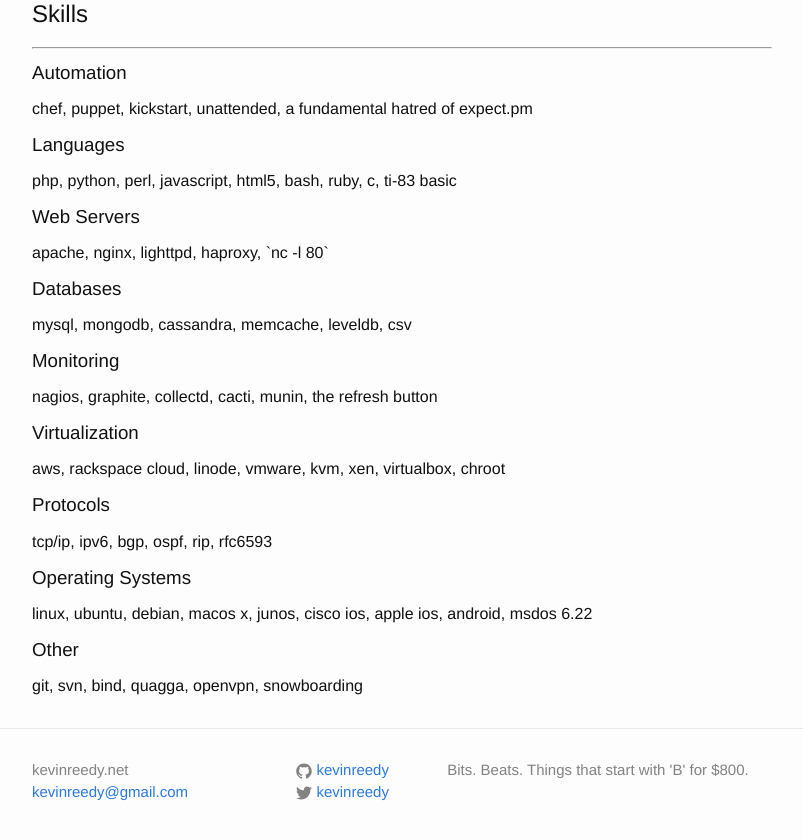
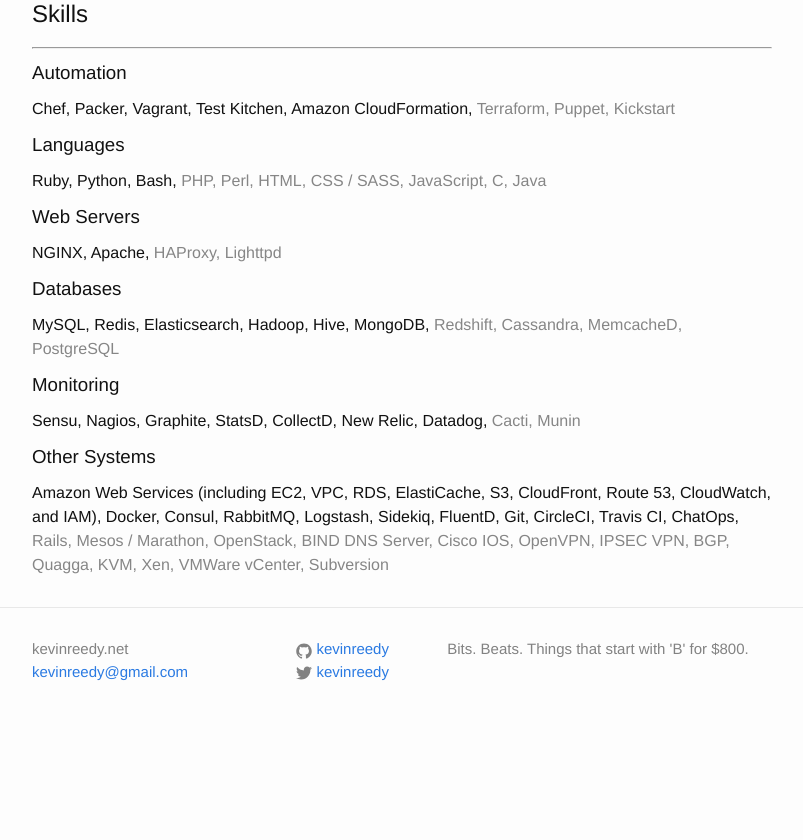
Before and after one commit to kevinreedy/kevinreedy.net, a Jekyll site: the page built from resume.html, in a window 1280 px wide, cut to the strip 402-1266 px from the top of the page. Shown: the top 840 px of the strip, without its empty margins (238-1041 px from the left). Built offline with Jekyll 4.4.1, drawn with Linux system fonts in a browser that asks for light colours; after the commit the page ends 1145 px from its top, so only the background shows below that.

Commit message:
update skills list

```diff
--- a/_data/resume/skills.yml
+++ b/_data/resume/skills.yml
@@ -1,78 +1,83 @@
 - Automation:
     primary:
-      - chef
-      - puppet
-      - kickstart
-      - unattended
-      - a fundamental hatred of expect.pm
+      - Chef
+      - Packer
+      - Vagrant
+      - Test Kitchen
+      - Amazon CloudFormation
+    secondary:
+      - Terraform
+      - Puppet
+      - Kickstart
 - Languages:
     primary:
-      - php
-      - python
-      - perl
-      - javascript
-      - html5
-      - bash
-      - ruby
-      - c
-      - "ti-83 basic"
+      - Ruby
+      - Python
+      - Bash
+    secondary:
+      - PHP
+      - Perl
+      - HTML
+      - CSS / SASS
+      - JavaScript
+      - C
+      - Java
 - Web Servers:
     primary:
-      - apache
-      - nginx
-      - lighttpd
-      - haproxy
-      - "`nc -l 80`"
+      - NGINX
+      - Apache
+    secondary:
+      - HAProxy
+      - Lighttpd
 - Databases:
     primary:
-      - mysql
-      - mongodb
-      - cassandra
-      - memcache
-      - leveldb
-      - csv
+      - MySQL
+      - Redis
+      - Elasticsearch
+      - Hadoop
+      - Hive
+      - MongoDB
+    secondary:
+      - Redshift
+      - Cassandra
+      - MemcacheD
+      - PostgreSQL
 - Monitoring:
     primary:
-      - nagios
-      - graphite
-      - collectd
-      - cacti
-      - munin
-      - the refresh button
-- Virtualization:
+      - Sensu
+      - Nagios
+      - Graphite
+      - StatsD
+      - CollectD
+      - New Relic
+      - Datadog
+    secondary:
+      - Cacti
+      - Munin
+- Other Systems:
     primary:
-      - aws
-      - rackspace cloud
-      - linode
-      - vmware
-      - kvm
-      - xen
-      - virtualbox
-      - chroot
-- Protocols:
-    primary:
-      - tcp/ip
-      - ipv6
-      - bgp
-      - ospf
-      - rip
-      - rfc6593
-- Operating Systems:
-    primary:
-      - linux
-      - ubuntu
-      - debian
-      - macos x
-      - junos
-      - cisco ios
-      - apple ios
-      - android
-      - msdos 6.22
-- Other:
-    primary:
-      - git
-      - svn
-      - bind
-      - quagga
-      - openvpn
-      - snowboarding
+      - Amazon Web Services (including EC2, VPC, RDS, ElastiCache, S3, CloudFront, Route 53, CloudWatch, and IAM)
+      - Docker
+      - Consul
+      - RabbitMQ
+      - Logstash
+      - Sidekiq
+      - FluentD
+      - Git
+      - CircleCI
+      - Travis CI
+      - ChatOps
+    secondary:
+      - Rails
+      - Mesos / Marathon
+      - OpenStack
+      - BIND DNS Server
+      - Cisco IOS
+      - OpenVPN
+      - IPSEC VPN
+      - BGP
+      - Quagga
+      - KVM
+      - Xen
+      - VMWare vCenter
+      - Subversion
```
